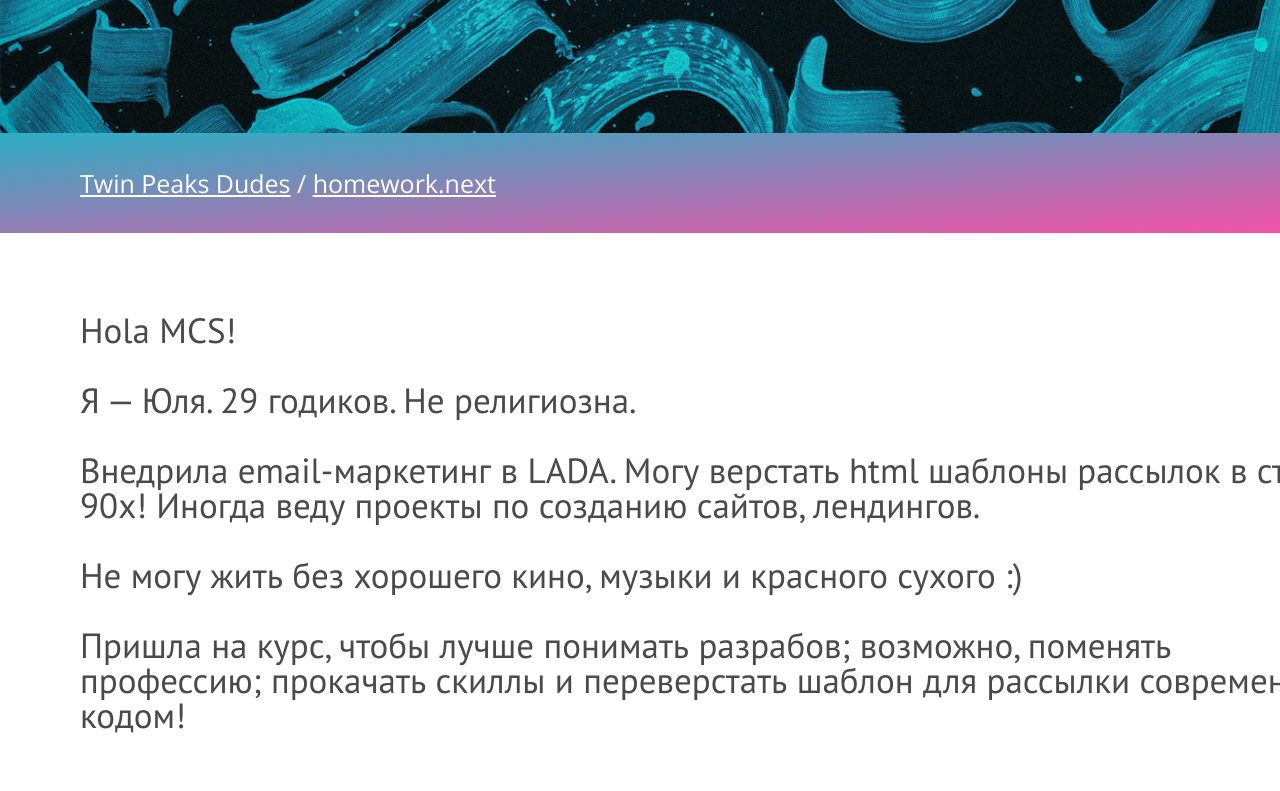
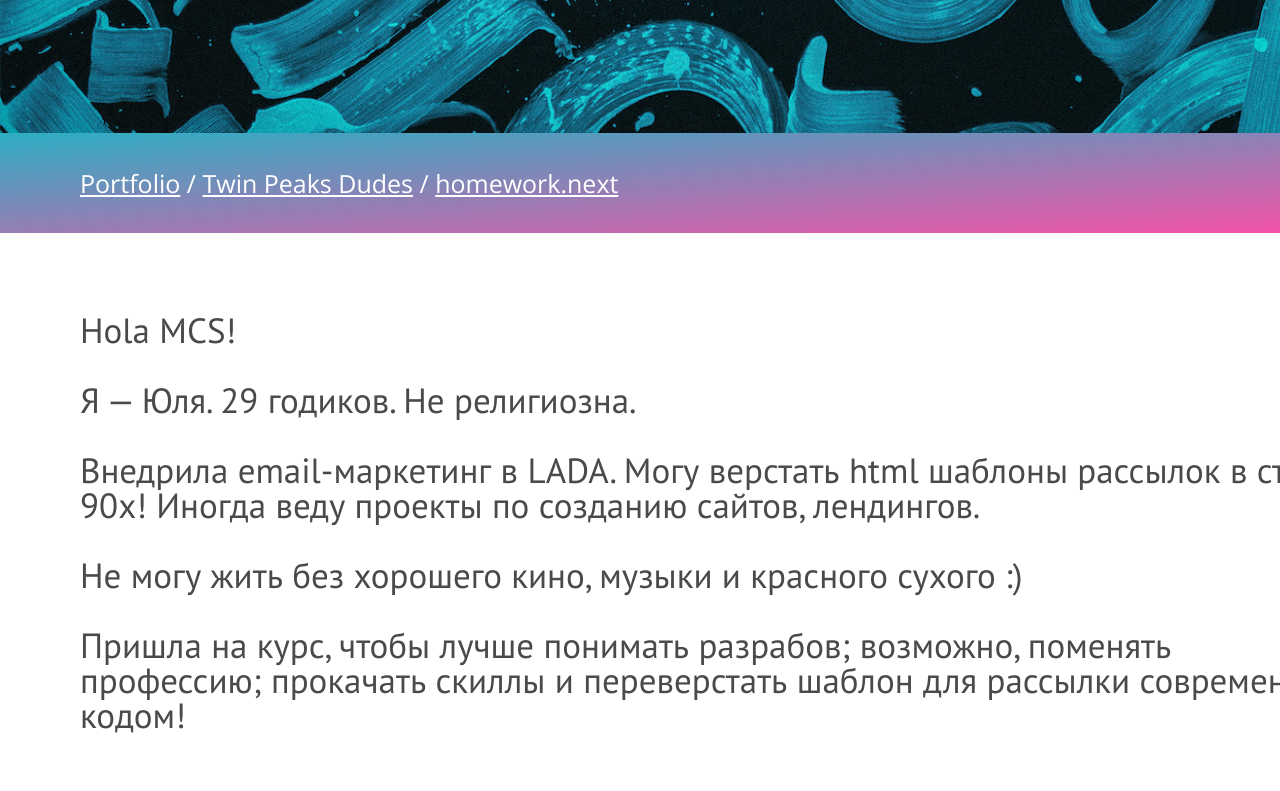
Before and after one commit to Julsrock/WebDev_MCS, a plain HTML site: page 17_portfolio/index.html in a window 1280 px wide. Shown: the part 1000-1791 px from the top of the page. Drawn offline with nearby package versions, Linux system fonts and the light colour scheme.

Commit message:
portfolio url update

```diff
--- a/17_portfolio/index.html
+++ b/17_portfolio/index.html
@@ -20,7 +20,7 @@
         <section class="image">
         </section>
         <nav class="menu">
-        	<p><a href="https://github.com/Julsrock/WebDev_MCS/tree/master/03_twinpeaks" target="_blank">Twin Peaks Dudes</a> / <a href="#" target="_blank">homework.next</a>
+        	<p><a href="https://julsrock.github.io/WebDev_MCS/" target="_blank">Portfolio</a> / <a href="https://julsrock.github.io/WebDev_MCS/03_twinpeaks/index.html" target="_blank">Twin Peaks Dudes</a> / <a href="#" target="_blank">homework.next</a>
 				</nav>
         <div class="mainText">
         	<p>Hola MCS!
```
Also changed, not shown: 2 other files.
